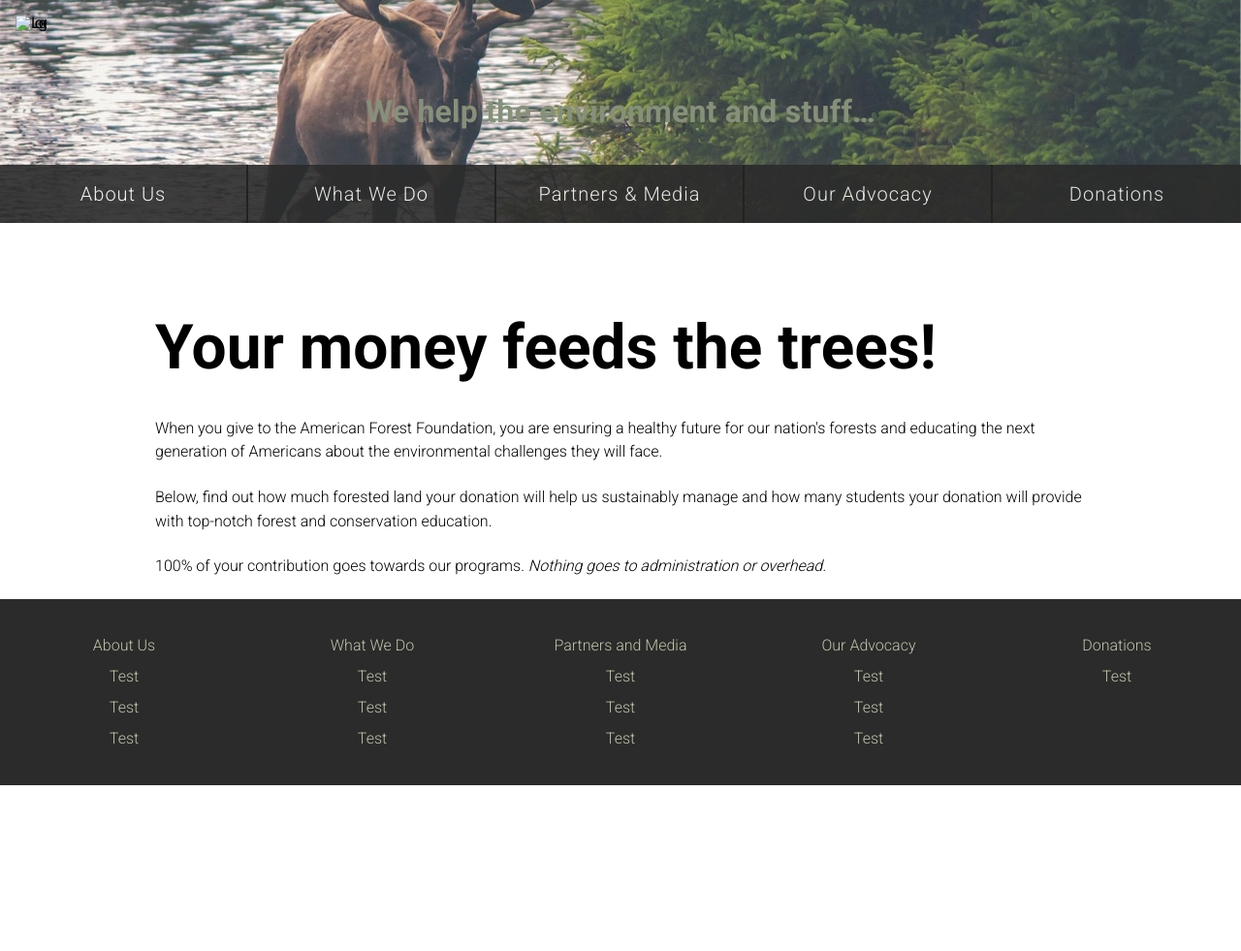
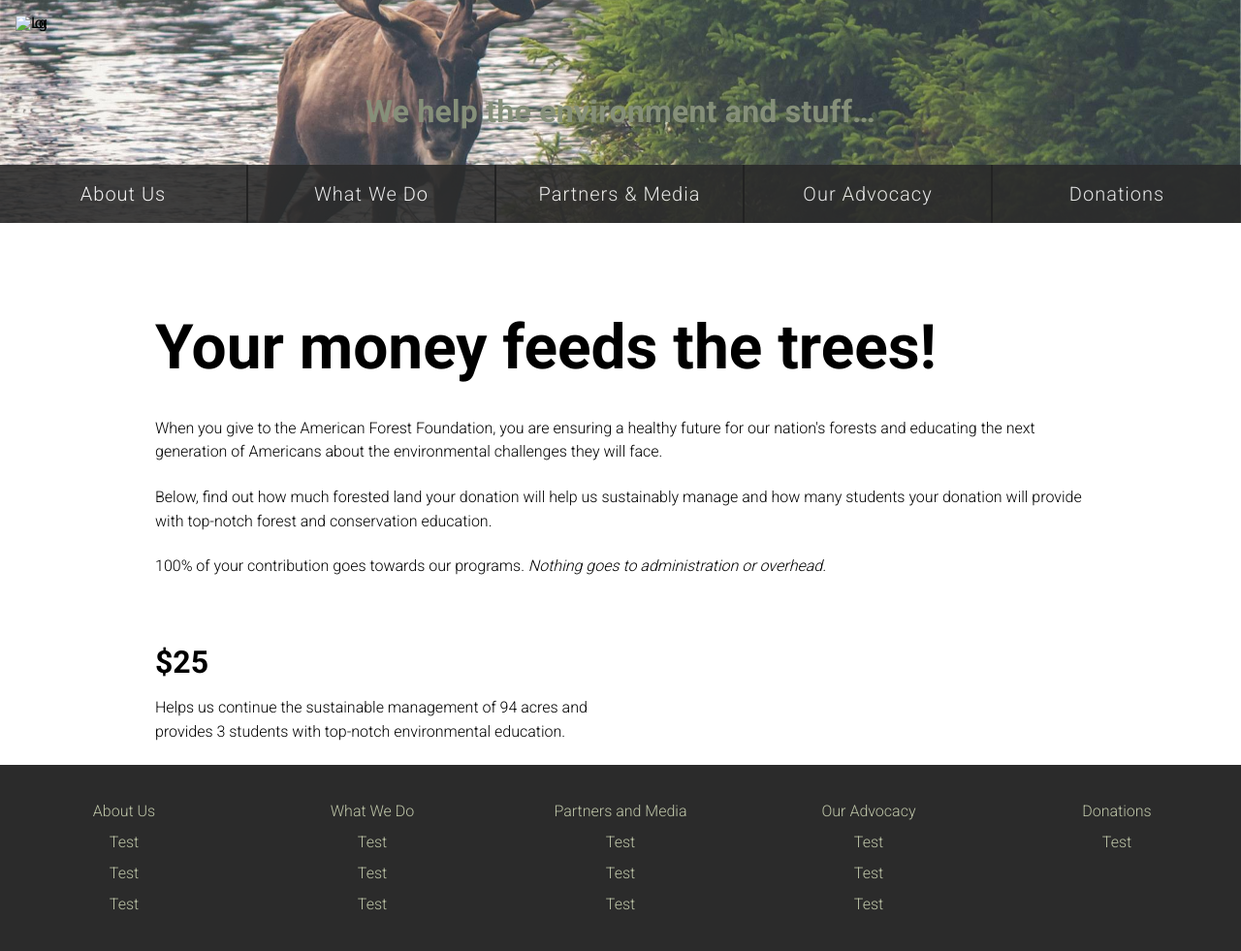
Before and after one commit to mart0855/non-profit-website, a Jekyll site: the page built from donate.html, in a window 1280 px wide. Shown: the whole page at 97% size. Built offline with Jekyll 4.4.1, drawn with Linux system fonts in a browser that asks for light colours; nearby versions of some CDN libraries; Markdown is read by kramdown in place of the engine named in the settings; before the commit the page ends 900 px from its top, so only the background shows below that.

Commit message:
feat(donate): donations grid skeleton established

```diff
--- a/donate.html
+++ b/donate.html
@@ -13,5 +13,8 @@ meta-keywords: about, work, environmental, education forest, american, america,
 </div>
 
 <div class="unit-xs-1 unit-s-1 unit-m-3-5 unit-l-3-4 unit-xl-3-4 unit-xxl-5-7 center-object">
-
+	<div class="unit-xs-1 unit-s-1 unit-m-1 unit-l-1-2 unit-xl-1-3 unit-xxl-1-3 donate-button">
+		<h3 class="donate-amount">$25</h3>
+		<p class="donate-text">Helps us continue the sustainable management of 94 acres and provides 3 students with top-notch environmental education.</p>
+	</div>
 </div>
```
